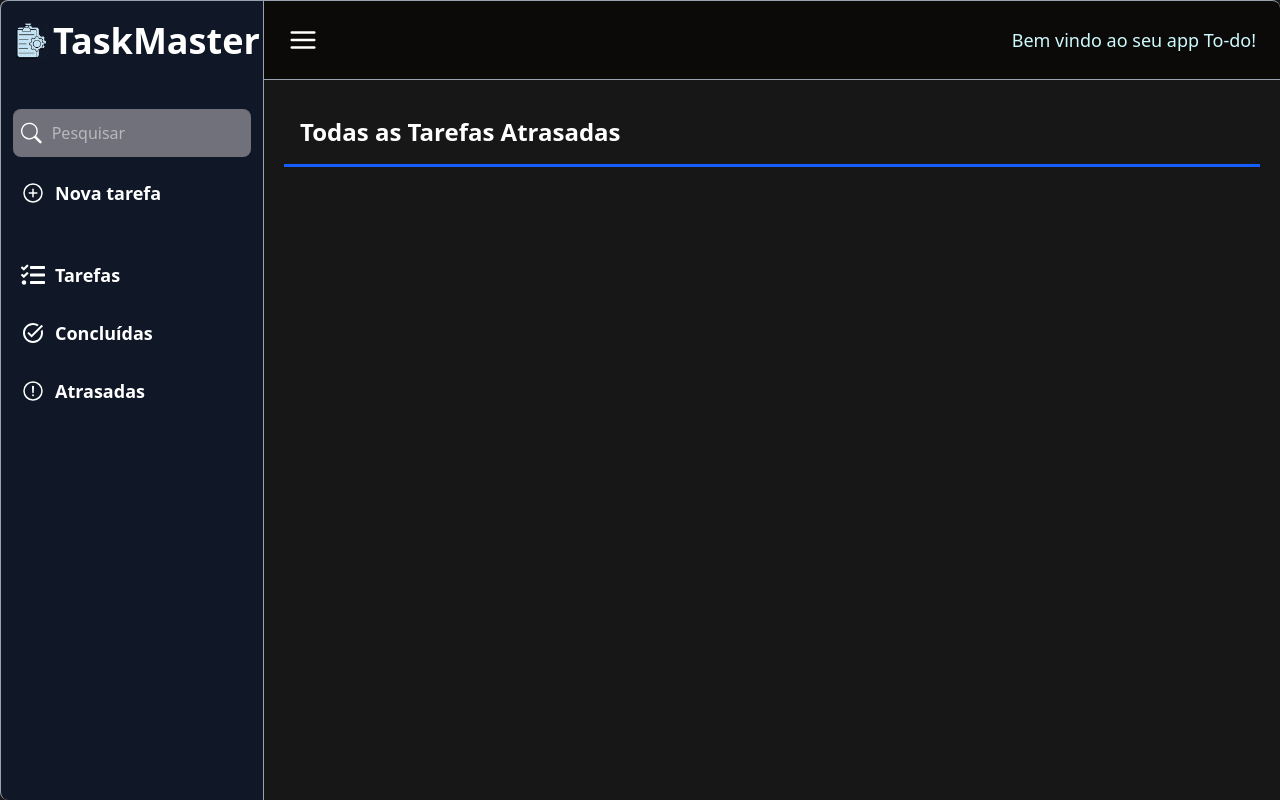
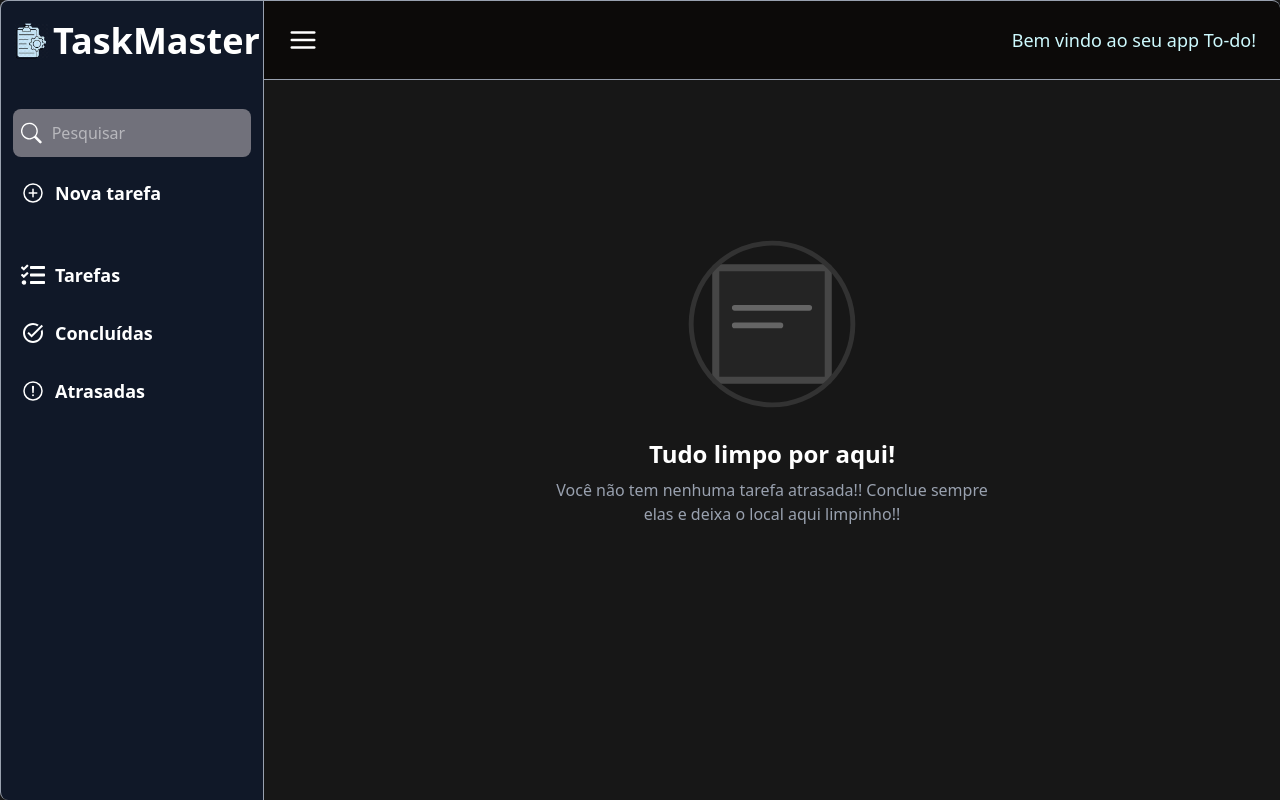
Before and after one commit to Henriques-Da-Silva/Task_Master, a React (Vite) app: page /atrasadas in a window 1280 px wide. Built offline with nearby package versions, Linux system fonts and the light colour scheme.

Commit message:
Finalizei as pages: atrasadas e concluidas.

```diff
--- a/src/components/Searching.tsx
+++ b/src/components/Searching.tsx
@@ -11,11 +11,11 @@ export default function SearchingResults(props: SearchProps) {
     const searchWord = props.search.toLowerCase().trim();
     const { tasks } = useTasks();
 
-    const searchingResults = useMemo(() => {return tasks.filter((task) => task.title.toLowerCase().trim().startsWith(searchWord))}, [tasks, searchWord])
+    const searchingResults = useMemo(() => {return tasks.filter((task) => task.title.toLowerCase().trim().includes(searchWord))}, [tasks, searchWord])
 
     if (searchingResults.length === 0) {
         return (
-            <div className="flex flex-col items-center justify-center min-h-[300px] text-center">
+            <div className="flex flex-col items-center justify-center h-[70vh] text-center">
                 <FaSearch className="text-5xl text-gray-500 mb-4 animate-pulse" />
                 <h1 className="text-2xl font-semibold text-gray-400">
                 Nenhuma tarefa encontrada para a busca: "{props.search}"
--- a/src/pages/atrasadas.tsx
+++ b/src/pages/atrasadas.tsx
@@ -28,7 +28,25 @@ export const Atrasadas = () => {
     const atrasadas = useMemo(() => { return tasks.filter((task) => { return diasRestantes(String(task.dueDate)) < 0 && !task.done; }); }, [tasks]);
     const [showconfirm, setShowConfirm] = useState(false);
 
+    if (atrasadas.length === 0) {
+        return (
+            <Init>
+                <div className="flex flex-col items-center justify-center h-[70vh] text-center">
+                    <svg width="180" height="180" viewBox="0 0 1024 1024" fill="none" xmlns="http://www.w3.org/2000/svg" className="mb-6 opacity-60" >
 
+                        <path d="M192 192h640v640H192z"fill="#2D2D2D" stroke="#666" strokeWidth="40" strokeLinecap="round" strokeLinejoin="round" />
+
+                        <path d="M300 420h424M300 520h260" stroke="#999" strokeWidth="32" strokeLinecap="round" />
+
+                        <circle cx="512" cy="512" r="460" stroke="#444" strokeWidth="28" />
+                    </svg>
+
+                    <h2 className="text-2xl font-bold mb-2">Tudo limpo por aqui!</h2>
+                    <p className="text-gray-400 max-w-md"> Você não tem nenhuma tarefa atrasada!! Conclue sempre elas e deixa o local aqui limpinho!! </p>
+                </div>
+            </Init>
+        );
+    } else {
         return (
             <Init>
                 <div className="mb-5">
@@ -66,3 +84,5 @@ export const Atrasadas = () => {
             </Init>
         );
     }
+
+}
--- a/src/pages/concluidas.tsx
+++ b/src/pages/concluidas.tsx
@@ -13,6 +13,25 @@ export const Concluidas = () => {
     const concludedTasks = useMemo(() => {return tasks.filter(task => task.done === true);}, [tasks]);
     const [showconfirm, setShowConfirm] = useState(false);
 
+    if (concludedTasks.length === 0) {
+        return (
+            <Init>
+                <div className="flex flex-col items-center justify-center h-[70vh] text-center">
+                    <svg width="180" height="180" viewBox="0 0 1024 1024" fill="none" xmlns="http://www.w3.org/2000/svg" className="mb-6 opacity-60" >
+
+                        <path d="M192 192h640v640H192z"fill="#2D2D2D" stroke="#666" strokeWidth="40" strokeLinecap="round" strokeLinejoin="round" />
+
+                        <path d="M300 420h424M300 520h260" stroke="#999" strokeWidth="32" strokeLinecap="round" />
+
+                        <circle cx="512" cy="512" r="460" stroke="#444" strokeWidth="28" />
+                    </svg>
+
+                    <h2 className="text-2xl font-bold mb-2">Tudo limpo por aqui!</h2>
+                    <p className="text-gray-400 max-w-md"> Nenhuma tarefa concluída ainda. Termine logo uma e ela aparecerá aqui!! </p>
+                </div>
+            </Init>
+        );
+    } else {
         return (
             <Init>
                 <div className="mb-5">
@@ -26,8 +45,8 @@ export const Concluidas = () => {
                     </ul>
                 </div>
 
-           { concludedTasks.length > 0 && ( <div className="relative">
-                <button title="Deletar Todas!" className="fixed right-10 bottom-10 flex items-center bg-blue-800 rounded-full shadow-lg shadow-gray-700 hover:bg-blue-500 cursor-pointer transition-transform duration-200 hover:scale-110 outline-none"
+               { concludedTasks.length > 0 && ( <div className="relative duration-500">
+                    <button title="Deletar Todas!" className="fixed right-10 bottom-10 flex items-center bg-blue-800 rounded-full shadow-lg shadow-gray-700 hover:bg-blue-500 cursor-pointer transition-transform hover:scale-110 outline-none"
                     onClick={() => setShowConfirm(true)}>
                         <MdDeleteSweep className="text-6xl p-2.5" />
                     </button>
@@ -50,3 +69,5 @@ export const Concluidas = () => {
             </Init>
         );
     }
+
+};
```
Lines whose indentation alone changed are shown as unchanged.
